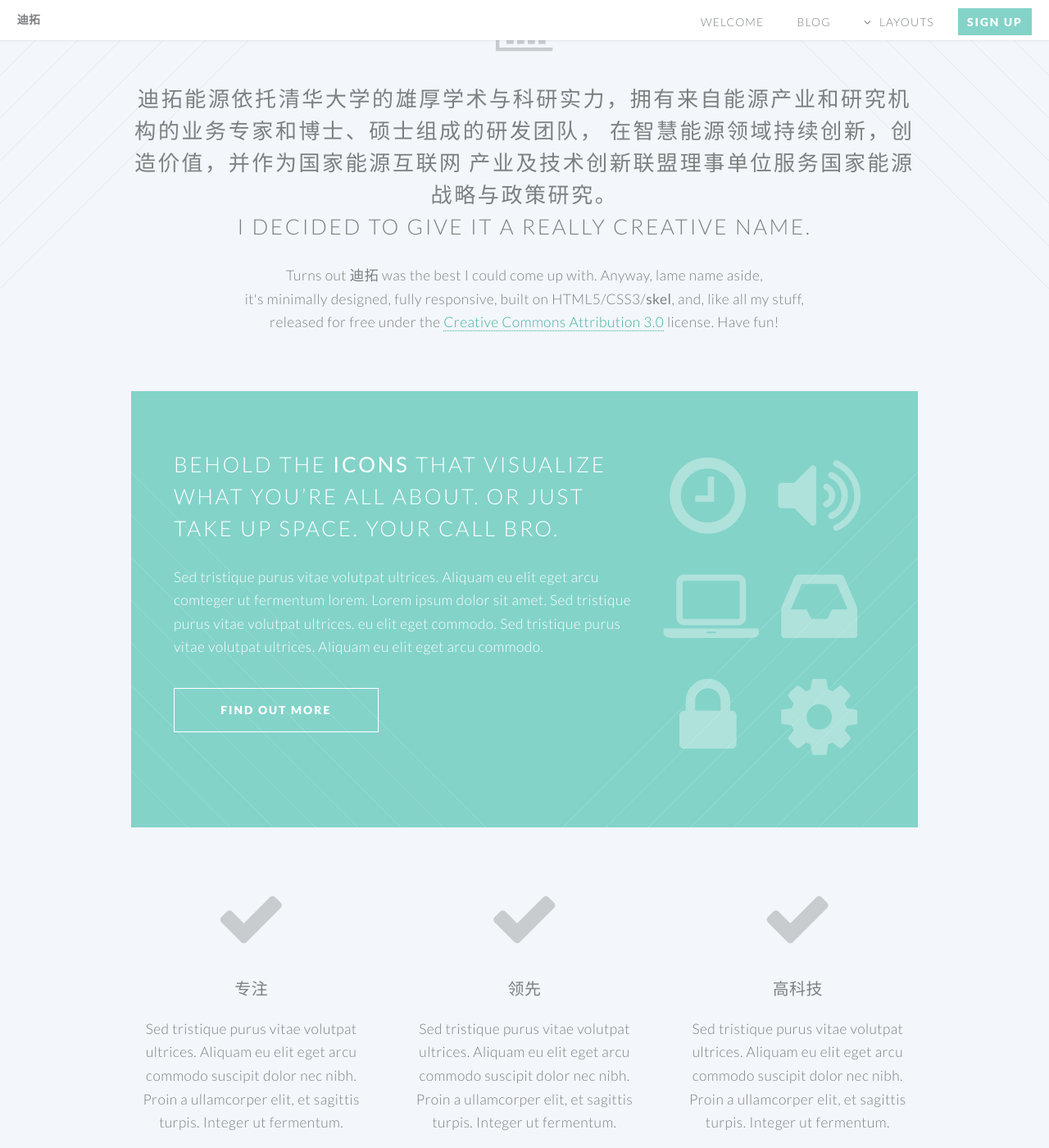
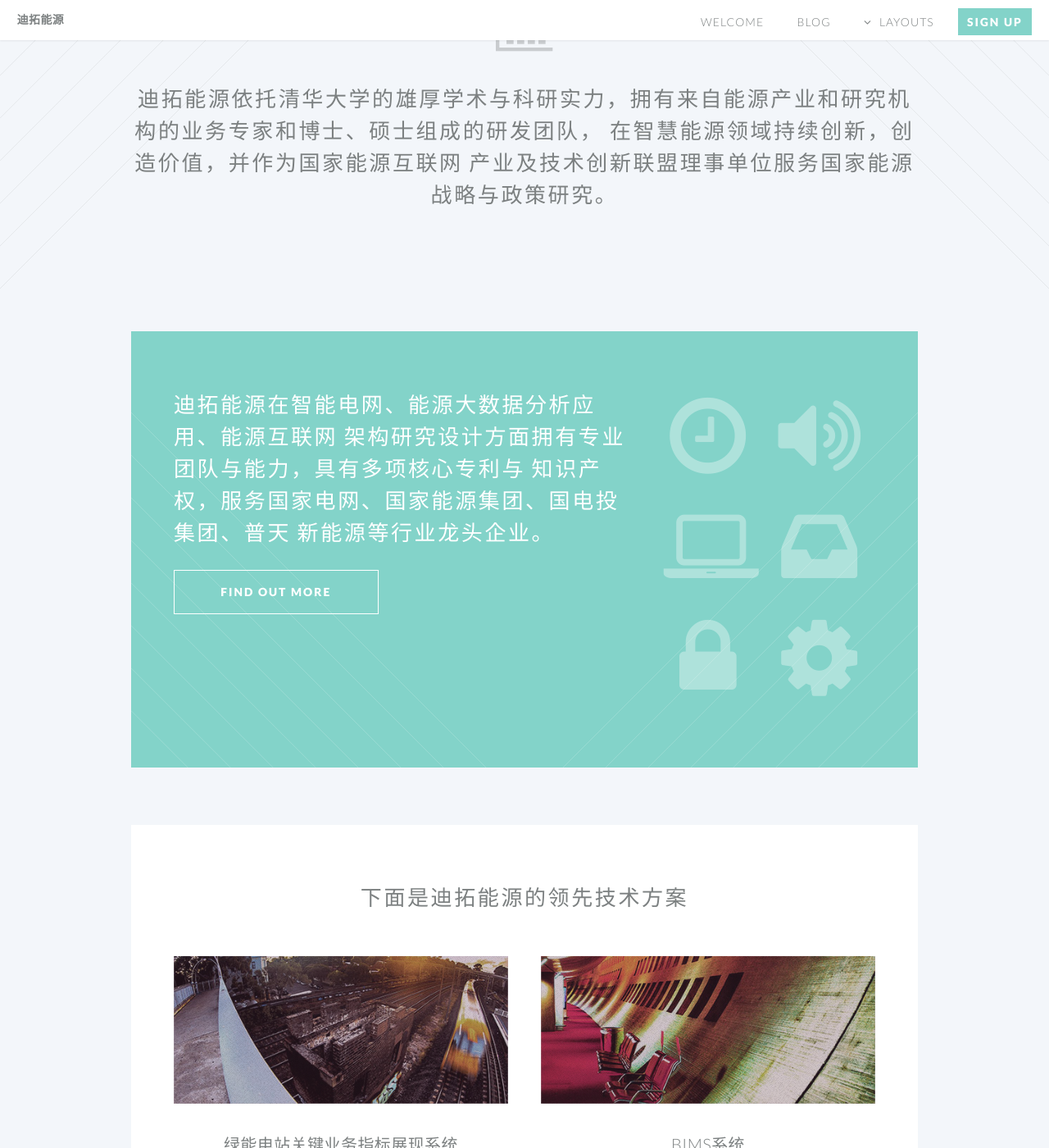
Before and after one commit to DelTacEnergy/Demo, a Jekyll site: the page built from index.html, in a window 1280 px wide and 1400 px high, scrolled down 681 px. Shown: the whole window at 82% size. Built offline with Jekyll 4.4.1, drawn with Linux system fonts in a browser that asks for light colours; some of the changed text lies outside the part shown.

Commit message:
add some content

```diff
--- a/_config.yml
+++ b/_config.yml
@@ -4,7 +4,7 @@
 description: > # this means to ignore newlines until "baseurl:"
   This is the DelTac Demo system, DelTac is a leading company in Power Engergy and WindFarm Management, this page demonstrates DelTac's strong technologies and Industry solutions.
 baseurl: "" # the subpath of your site, e.g. /blog/
-url: "http://locahost:4000" # the base hostname & protocol for your site
+url: "https://deltacadmin.github.io/Demo/" # the base hostname & protocol for your site
 twitter_username:
 github_username:  developer@deltac.com.cn
 
--- a/_includes/banner.html
+++ b/_includes/banner.html
@@ -10,7 +10,7 @@
     <div class="inner">
 
         <header>
-            <h2>迪拓</h2>
+            <h2>迪拓能源</h2>
         </header>
         <p><strong>迪拓能源</strong>是注册成立于清华科技园的国家高新技术企业
             <br/>专注于智慧能源技术开发应用，
--- a/_includes/header.html
+++ b/_includes/header.html
@@ -1,5 +1,5 @@
 <header id="header">
-				<h1 id="logo"><a href="/">迪拓 </a></h1>
+				<h1 id="logo"><a href="/">迪拓能源</a></h1>
 				<nav id="nav">
 					<ul>
 						<li><a href="/">Welcome</a></li>
--- a/index.html
+++ b/index.html
@@ -8,13 +8,9 @@
 					<span class="icon fa-bar-chart-o"></span>
 					<h2><strong>迪拓能源</strong>依托清华大学的雄厚学术与科研实力，拥有来自能源产业和研究机构的业务专家和博士、硕士组成的研发团队， 在智慧能源领域持续创新，创造价值，并作为国家能源互联网 产业及技术创新联盟理事单位服务国家能源战略与政策研究。
 					<br />
-					I decided to give it a really creative name.</h2>
-					<p>Turns out <strong>迪拓</strong> was the best I could come up with. Anyway, lame name aside,
-					<br />
-					it's minimally designed, fully responsive, built on HTML5/CSS3/<strong>skel</strong>,
-					and, like all my stuff,
-					<br />
-					released for free under the <a href="http://html5up.net/license">Creative Commons Attribution 3.0</a> license. Have fun!</p>
+					<P></P>
+					</h2>
+					<p></p>
 				</header>
 
 				<!-- One -->
@@ -23,9 +19,12 @@
 							<div class="8u">
 
 								<header>
-									<h2>Behold the <strong>icons</strong> that visualize what you’re all about. or just take up space. your call bro.</h2>
+									<h2>迪拓能源在智能电网、能源大数据分析应用、能源互联网
+										架构研究设计方面拥有专业团队与能力，具有多项核心专利与
+										知识产权，服务国家电网、国家能源集团、国电投集团、普天
+										新能源等行业龙头企业。</h2>
 								</header>
-								<p>Sed tristique purus vitae volutpat ultrices. Aliquam eu elit eget arcu comteger ut fermentum lorem. Lorem ipsum dolor sit amet. Sed tristique purus vitae volutpat ultrices. eu elit eget commodo. Sed tristique purus vitae volutpat ultrices. Aliquam eu elit eget arcu commodo.</p>
+
 								<footer>
 									<ul class="buttons">
 										<li><a href="#" class="button">Find Out More</a></li>
@@ -85,33 +84,34 @@
 
 							</div>
 						</div>
-					</section>
+					</section> -->
 
 				<!-- Three -->
 					<section class="wrapper style3 container special">
 
 						<header class="major">
-							<h2>下面是迪拓能源的领先 <strong>技术方案</strong></h2>
+							<h2>下面是迪拓能源的领先<strong>技术方案</strong></h2>
 						</header>
-
 						<div class="row">
 							<div class="6u">
 
 								<section>
-									<a href="#" class="image featured"><img src="images/pic01.jpg" alt="" /></a>
+									<a href="http://demo.deltac.com.cn:8080/esda/sxyjlogin/index.jsp" target="_BLANK"  class="image featured"><img src="images/pic01.jpg" alt="" /></a>
 									<header>
-										<h3>A Really Fast Train</h3>
+										<h3>绿能电站关键业务指标展现系统</h3>
 									</header>
-									<p>Sed tristique purus vitae volutpat commodo suscipit amet sed nibh. Proin a ullamcorper sed blandit. Sed tristique purus vitae volutpat commodo suscipit ullamcorper sed blandit lorem ipsum dolore.</p>
+									<p>
+										基于绿能大数据平台，为大唐新能源青海公司，创新性地开发电站关键业务指标展现系统，覆盖生产、管理、检修、运营等各个方面，能够有力提升电站的综合运行水平。
+										.</p>
 								</section>
 
 							</div>
 							<div class="6u">
 
 								<section>
-									<a href="#" class="image featured"><img src="images/pic02.jpg" alt="" /></a>
+									<a href="http://demo.deltac.com.cn:8080/login.do" target="_BLANK" class="image featured"><img src="images/pic02.jpg" alt="" /></a>
 									<header>
-										<h3>An Airport Terminal</h3>
+										<h3>BIMS系统</h3>
 									</header>
 									<p>Sed tristique purus vitae volutpat commodo suscipit amet sed nibh. Proin a ullamcorper sed blandit. Sed tristique purus vitae volutpat commodo suscipit ullamcorper sed blandit lorem ipsum dolore.</p>
 								</section>
@@ -122,9 +122,9 @@
 							<div class="6u">
 
 								<section>
-									<a href="#" class="image featured"><img src="images/pic03.jpg" alt="" /></a>
+									<a href="http://demo.deltac.com.cn:8080/esda/sxyjlogin/index.jsp" target="_BLANK"  class="image featured"><img src="images/pic01.jpg" alt="" /></a>
 									<header>
-										<h3>Hyperspace Travel</h3>
+										<h3>电力检测设备时序运检系统</h3>
 									</header>
 									<p>Sed tristique purus vitae volutpat commodo suscipit amet sed nibh. Proin a ullamcorper sed blandit. Sed tristique purus vitae volutpat commodo suscipit ullamcorper sed blandit lorem ipsum dolore.</p>
 								</section>
@@ -133,9 +133,34 @@
 							<div class="6u">
 
 								<section>
-									<a href="#" class="image featured"><img src="images/pic04.jpg" alt="" /></a>
+									<a href="http://demo.deltac.com.cn:8080/login.do" target="_BLANK" class="image featured"><img src="images/pic02.jpg" alt="" /></a>
 									<header>
-										<h3>And Another Train</h3>
+										<h3>BIMS系统</h3>
+									</header>
+									<p>Sed tristique purus vitae volutpat commodo suscipit amet sed nibh. Proin a ullamcorper sed blandit. Sed tristique purus vitae volutpat commodo suscipit ullamcorper sed blandit lorem ipsum dolore.</p>
+								</section>
+
+							</div>
+						</div>
+						<div class="row">
+							<div class="6u">
+
+								<section>
+									<a href="http://demo.deltac.com.cn:8080/wfbd/fdlogin/indexNew.jsp" target="_BLANK" class="image featured"><img src="images/pic03.jpg" alt="" /></a>
+									<header>
+										<h3>风电设备状态智能评估大数据平台</h3>
+									</header>
+									<p>WIND  FARM  EQUIPMENTS  STATUS
+										SMART  ASSESSMENT  PLATFORM</p>
+								</section>
+
+							</div>
+							<div class="6u">
+
+								<section>
+									<a href="http://demo.deltac.com.cn:8680/login.do" target="_BLANK"  class="image featured"><img src="images/pic04.jpg" alt="统一数据管理平台" /></a>
+									<header>
+										<h3>统一数据管理平台</h3>
 									</header>
 									<p>Sed tristique purus vitae volutpat commodo suscipit amet sed nibh. Proin a ullamcorper sed blandit. Sed tristique purus vitae volutpat commodo suscipit ullamcorper sed blandit lorem ipsum dolore.</p>
 								</section>
```
Also changed, not shown: other parts of index.html (+1 -1 lines), 7 other files.
